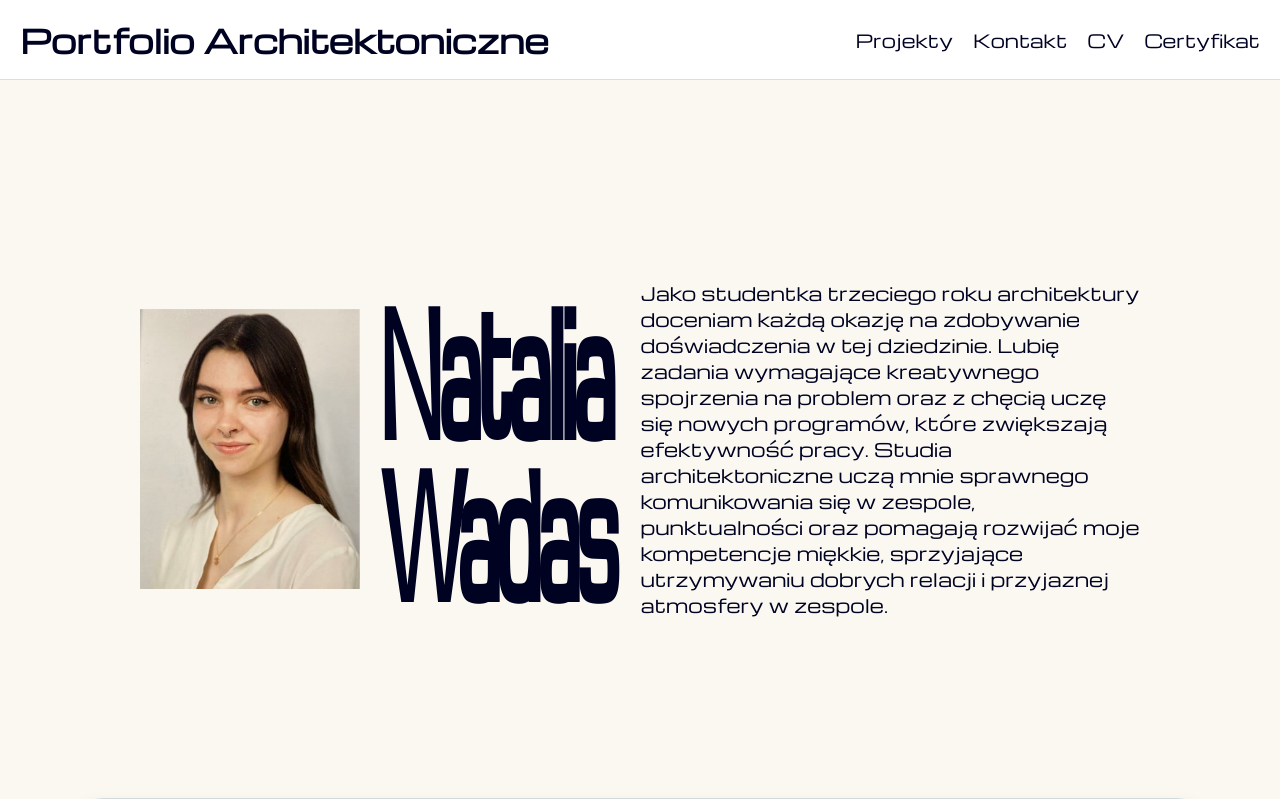
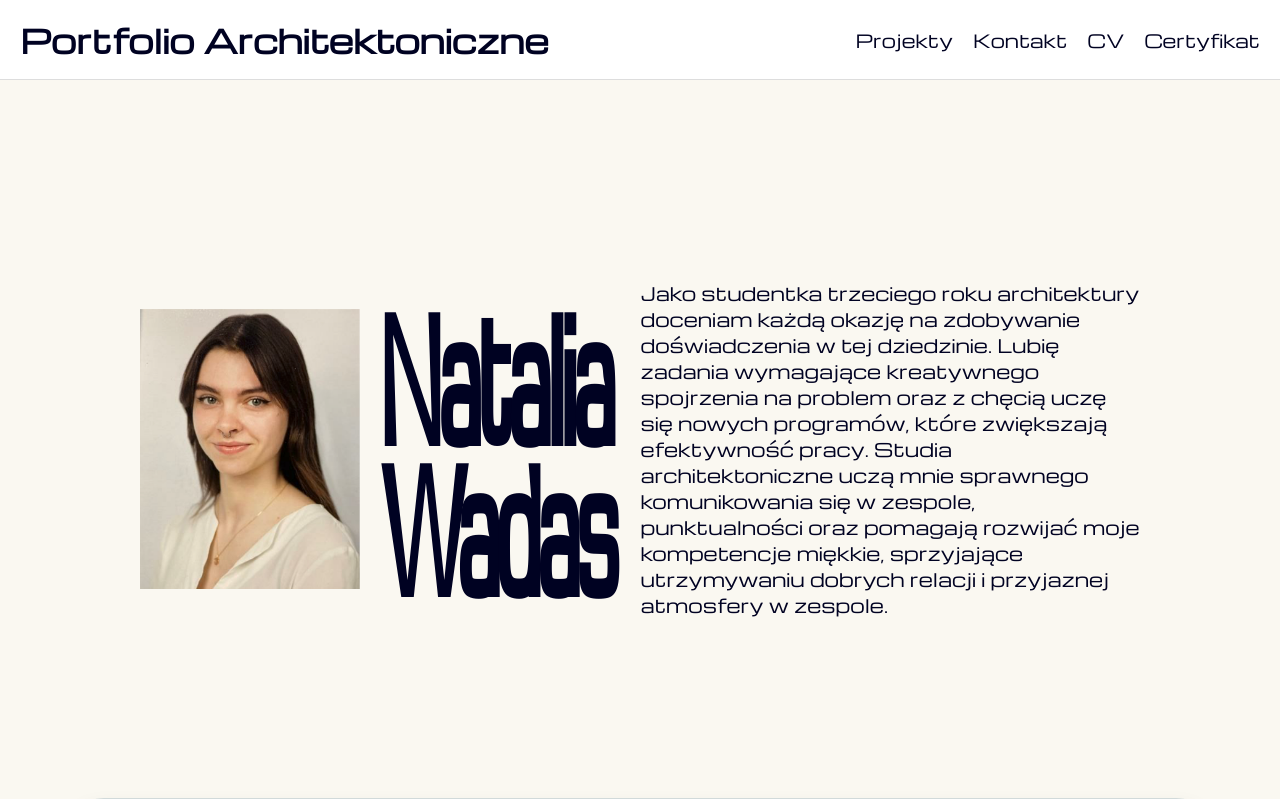
Before and after one commit to natalia-wadas/portfolio, a plain HTML site: page index.html in a window 1280 px wide. Shown: the top 799 px of the page. Drawn offline with nearby package versions, Linux system fonts and the light colour scheme; a script that the page names is missing.

```diff
--- a/styles.css
+++ b/styles.css
@@ -87,7 +87,7 @@
     margin-bottom: 60px;
     transform: scaleY(3.3);
     display: inline-block;
-    line-height: 0.95;
+    line-height: 0.9;
 }
 
 /* Sekcja projektów */
```
